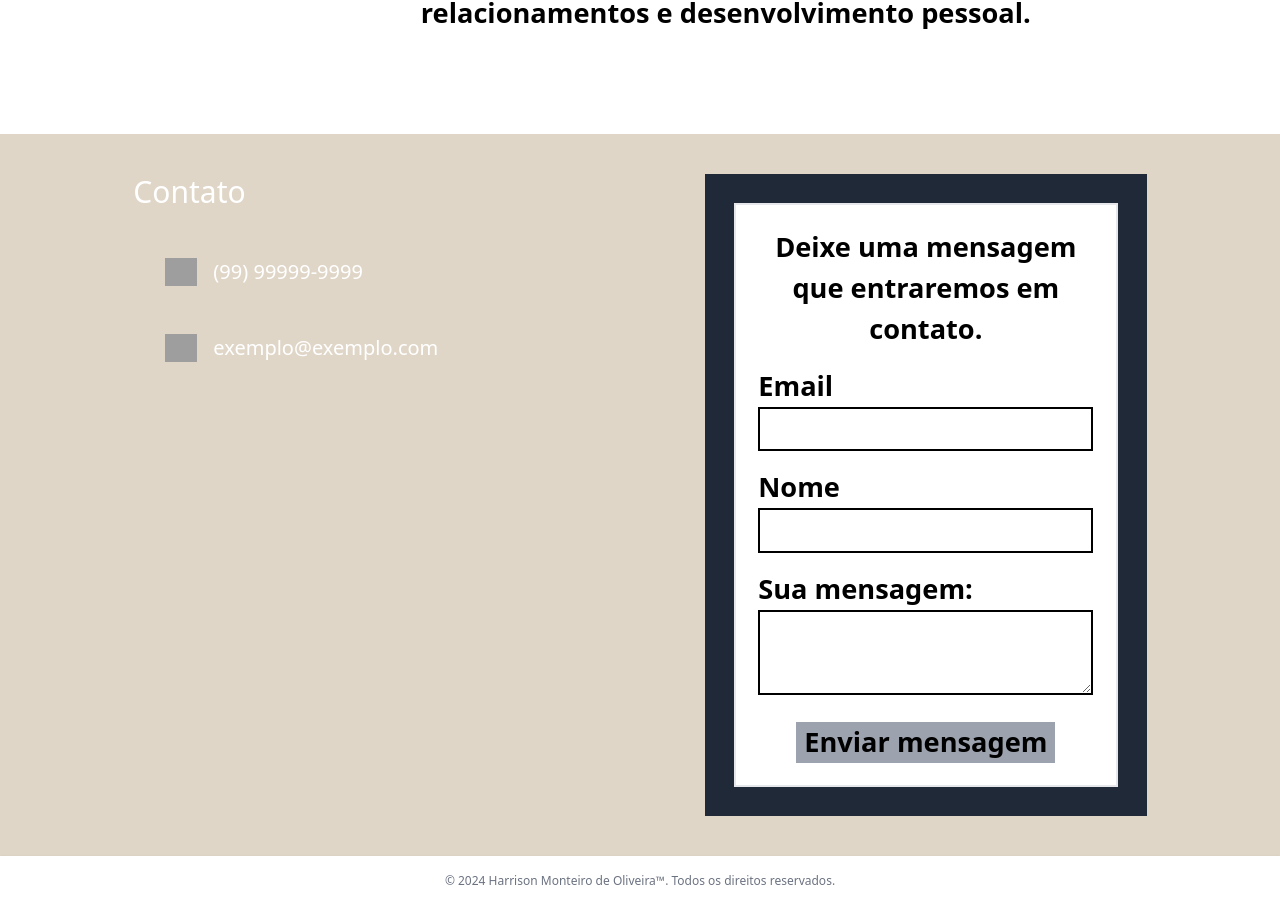
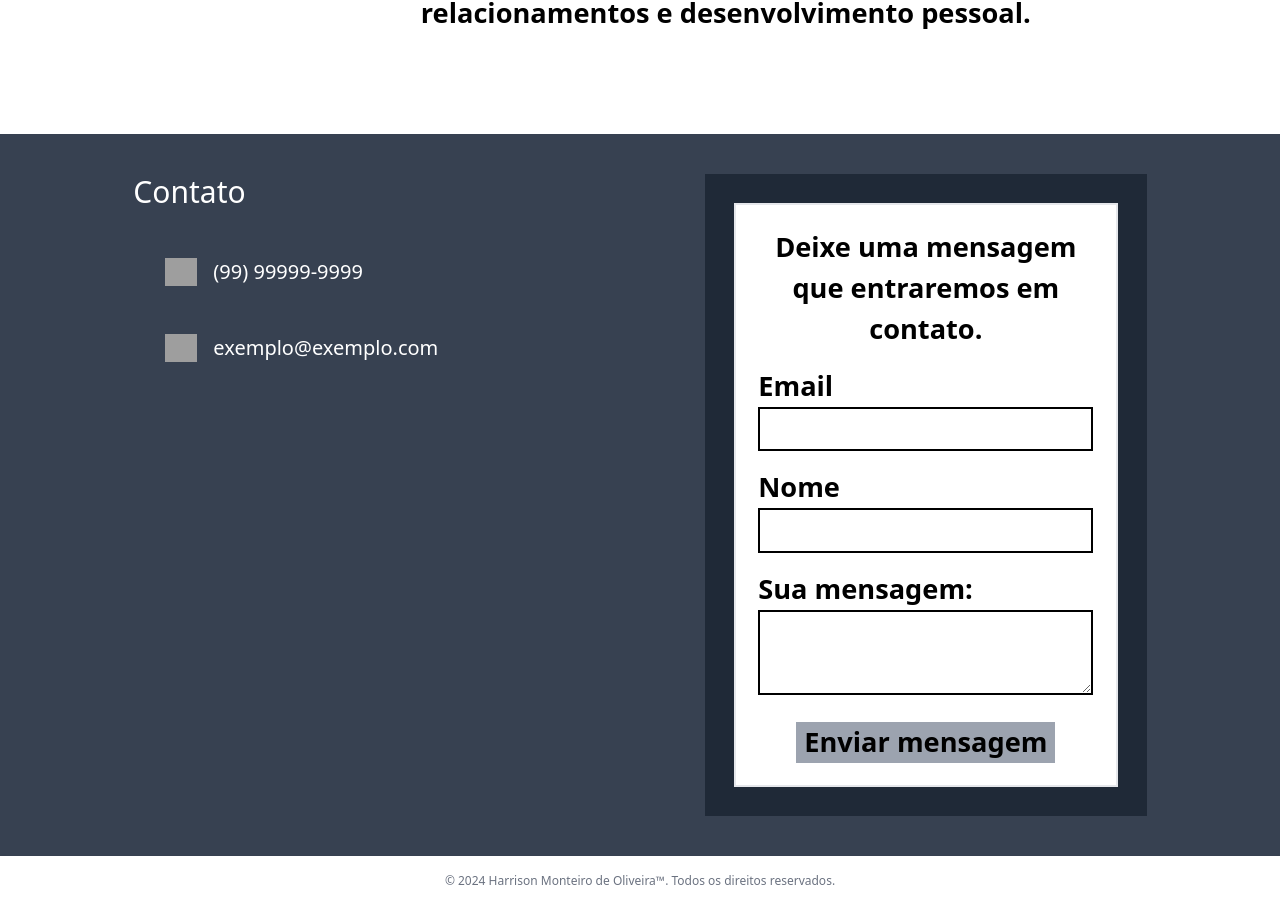
Before and after one commit to 8harrison/about-page-example, a Next.js app: page / in a window 1280 px wide. Shown: the part 2066-2972 px from the top of the page. Built offline with nearby package versions, Linux system fonts and the light colour scheme; grey boxes are pictures that could not be loaded.

Commit message:
ajuste na parte de contatos

```diff
--- a/src/styles/contact.module.scss
+++ b/src/styles/contact.module.scss
@@ -1,5 +1,5 @@
 .contact-container {
-  @apply py-10 dark:bg-gray-700 flex flex-col lg:flex-row lg:justify-around;
+  @apply py-10 bg-gray-700 flex flex-col lg:flex-row lg:justify-around;
 
   > div:nth-child(1) {
     @apply flex flex-col  3xl:w-1/3;
```
